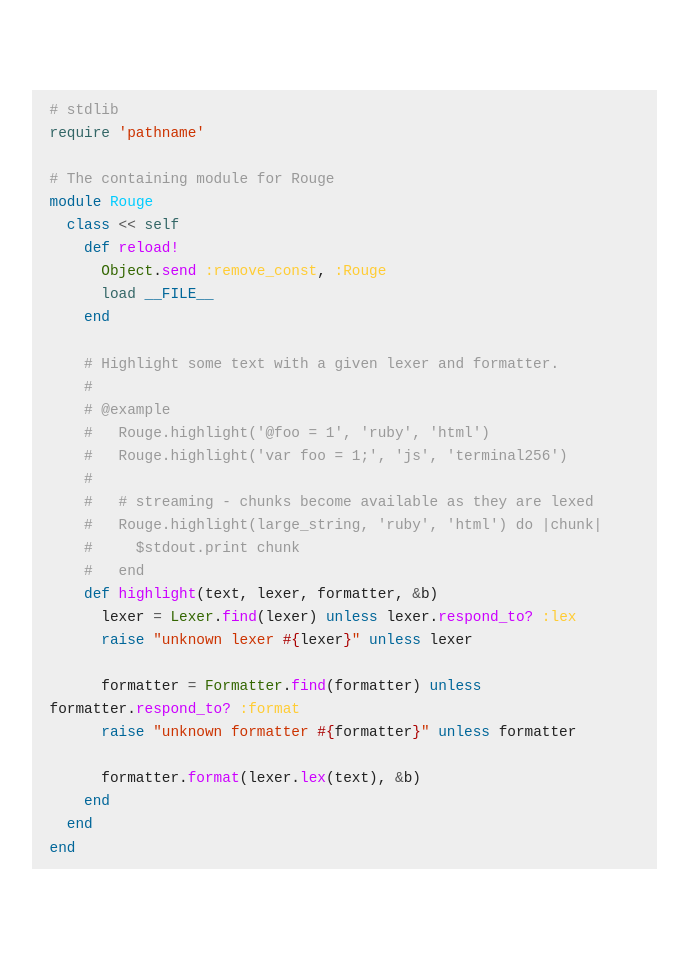
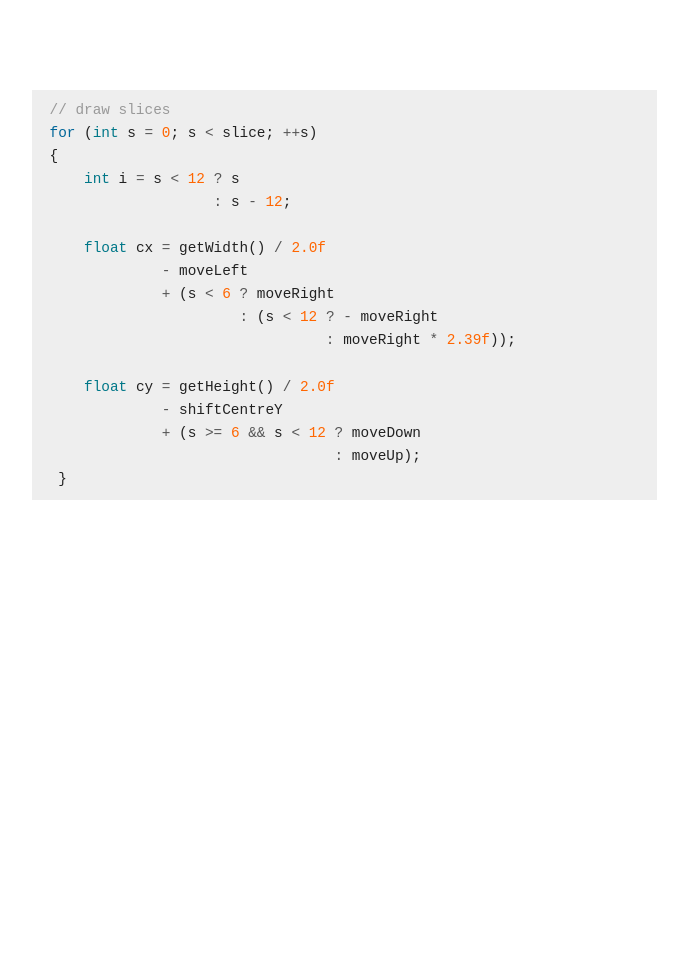
Before and after one commit to atiliomf/atiliomf.github.io, a Jekyll site: the page built from _posts/2017-10-11-syntax-highlighting-test-case.md, in a window 1280 px wide. Shown: the whole page, without its empty margins (296-984 px from the left). Built offline with Jekyll 4.4.1, drawn with Linux system fonts in a browser that asks for light colours; nearby versions of some CDN libraries; after the commit the page ends 900 px from its top, so only the background shows below that.

Commit message:
general updates

````diff
--- a/_includes/vimeoPlayer.html
+++ b/_includes/vimeoPlayer.html
@@ -6,8 +6,8 @@
       width="1280"
       height="720"
       frameborder="0"
-      webkitallowfullscreen
-      mozallowfullscreen
-      allowfullscreen>
+      webkitallowfullscreen="true"
+      mozallowfullscreen="true"
+      allowfullscreen="true">
   </iframe>
 </div>
--- a/_includes/youtubePlayer.html
+++ b/_includes/youtubePlayer.html
@@ -3,8 +3,8 @@
 <div class="embed-container">
   <iframe
       src="https://www.youtube.com/embed/{{ include.id }}"
-      width="700"
-      height="480"
+      width="1280"
+      height="720"
       frameborder="0"
       allowfullscreen="true">
   </iframe>
--- a/_posts/2017-10-11-syntax-highlighting-test-case.md
+++ b/_posts/2017-10-11-syntax-highlighting-test-case.md
@@ -3,37 +3,22 @@ layout: default
 title: "Syntax Highlighting Test Case"
 ---
 
-```ruby
-# stdlib
-require 'pathname'
+```c++
+// draw slices
+for (int s = 0; s < slice; ++s)
+{
+    int i = s < 12 ? s
+                   : s - 12;
 
-# The containing module for Rouge
-module Rouge
-  class << self
-    def reload!
-      Object.send :remove_const, :Rouge
-      load __FILE__
-    end
+    float cx = getWidth() / 2.0f
+             - moveLeft
+             + (s < 6 ? moveRight
+                      : (s < 12 ? - moveRight
+                                : moveRight * 2.39f));
 
-    # Highlight some text with a given lexer and formatter.
-    #
-    # @example
-    #   Rouge.highlight('@foo = 1', 'ruby', 'html')
-    #   Rouge.highlight('var foo = 1;', 'js', 'terminal256')
-    #
-    #   # streaming - chunks become available as they are lexed
-    #   Rouge.highlight(large_string, 'ruby', 'html') do |chunk|
-    #     $stdout.print chunk
-    #   end
-    def highlight(text, lexer, formatter, &b)
-      lexer = Lexer.find(lexer) unless lexer.respond_to? :lex
-      raise "unknown lexer #{lexer}" unless lexer
-
-      formatter = Formatter.find(formatter) unless formatter.respond_to? :format
-      raise "unknown formatter #{formatter}" unless formatter
-
-      formatter.format(lexer.lex(text), &b)
-    end
-  end
-end
+    float cy = getHeight() / 2.0f
+             - shiftCentreY
+             + (s >= 6 && s < 12 ? moveDown
+                                 : moveUp);
+ }
 ```
````
Also changed, not shown: _includes/20detikPlayer.html (deleted, +0 -12 lines), _includes/dailymotionPlayer.html (deleted, +0 -12 lines), _includes/facebookPlayer.html (deleted, +0 -19 lines), _includes/googleDrivePlayer.html (deleted, +0 -11 lines), _includes/instagramPlayer.html (deleted, +0 -13 lines), _includes/linetodayPlayer.html (deleted, +0 -21 lines), _includes/streamablePlayer.html (deleted, +0 -12 lines), _includes/tiktokPlayer.html (deleted, +0 -12 lines), _includes/twitchPlayer.html (deleted, +0 -28 lines), _includes/twitterPlayer.html (deleted, +0 -11 lines), _includes/vidioPlayer.html (deleted, +0 -12 lines), _posts/2017-10-08-hello-world.md (deleted, +0 -12 lines), _posts/2017-10-09-responsive-youtube-example.md (deleted, +0 -26 lines), _posts/2017-10-10-japanese-test-case.md (deleted, +0 -65 lines), 3 more files.
